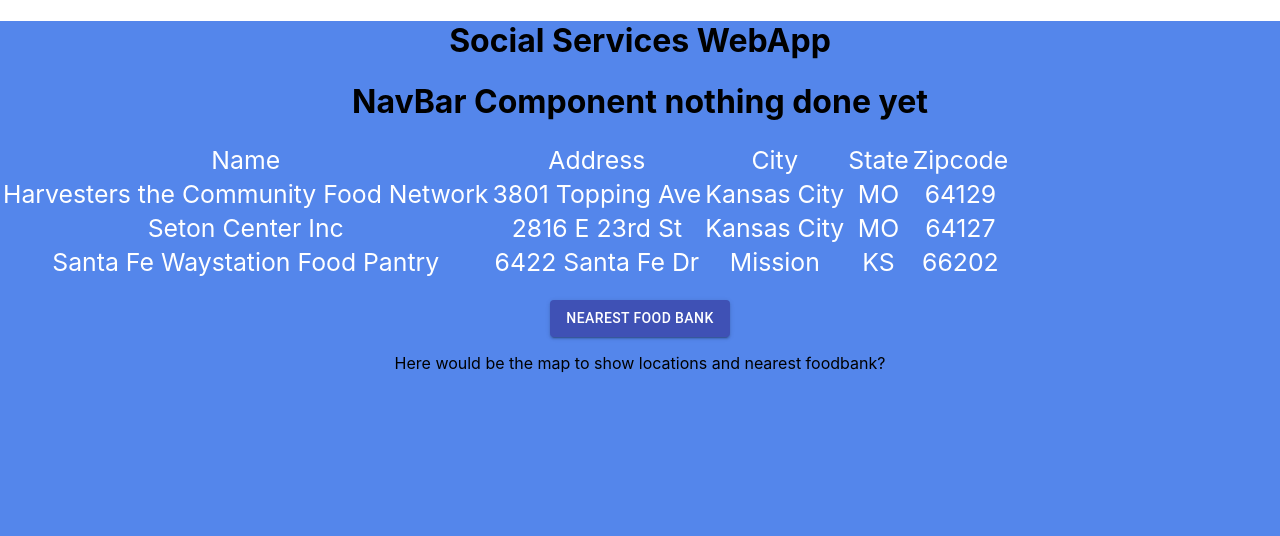
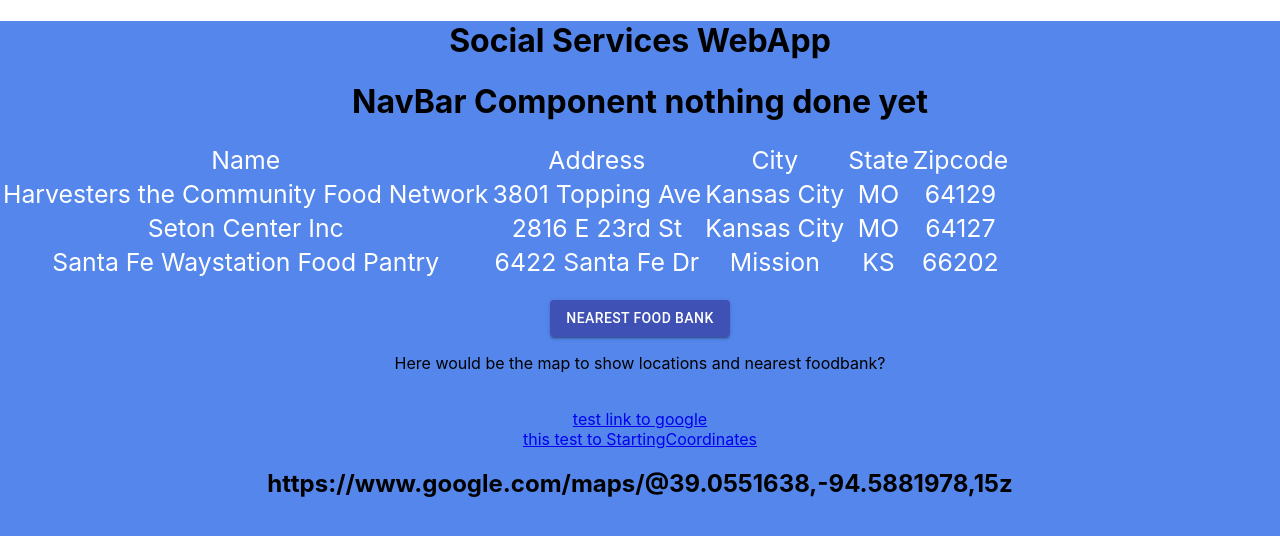
Before and after one commit to OperationCodeKC/SocialServicesReactApp, a React (Create React App) app: page / in a window 1280 px wide. Shown: the top 536 px of the page. Built offline with nearby package versions, Linux system fonts and the light colour scheme.

Commit message:
Added link for href tag with coordinates

```diff
--- a/src/App.js
+++ b/src/App.js
@@ -3,6 +3,7 @@
 import data from './components/FoodBanks.json';
 import Button from '@material-ui/core/Button';
 import NavBar from './components/NavBar.js';
+import StartingPoint from './components/StartingPoint.js';
 import './App.css';
 
 
@@ -22,8 +23,9 @@
           Nearest Food Bank
         </Button>
         <br/>
-
         <p>Here would be the map to show locations and nearest foodbank? </p>
+        <br/>
+        <StartingPoint />
         </div>
     );
   }
--- /dev/null
+++ b/src/components/StartingPoint.js
@@ -0,0 +1,22 @@
+import React, { Component } from 'react';
+
+const StartingCoordinates = [39.0551638,-94.5881978]
+
+
+class StartingPoint extends Component {
+
+    render(){
+
+        return(
+            <div>
+            <a href="www.google.com">test link to google</a>
+            <br></br>
+            <a href="https://www.google.com/maps/@{StartingCoordinates[0]},{StartingCoordinates[1]},15z">this test to StartingCoordinates</a>
+            <h2>https://www.google.com/maps/@{StartingCoordinates[0]},{StartingCoordinates[1]},15z</h2>
+            </div>
+        )
+
+    }
+}
+
+export default StartingPoint;
```
